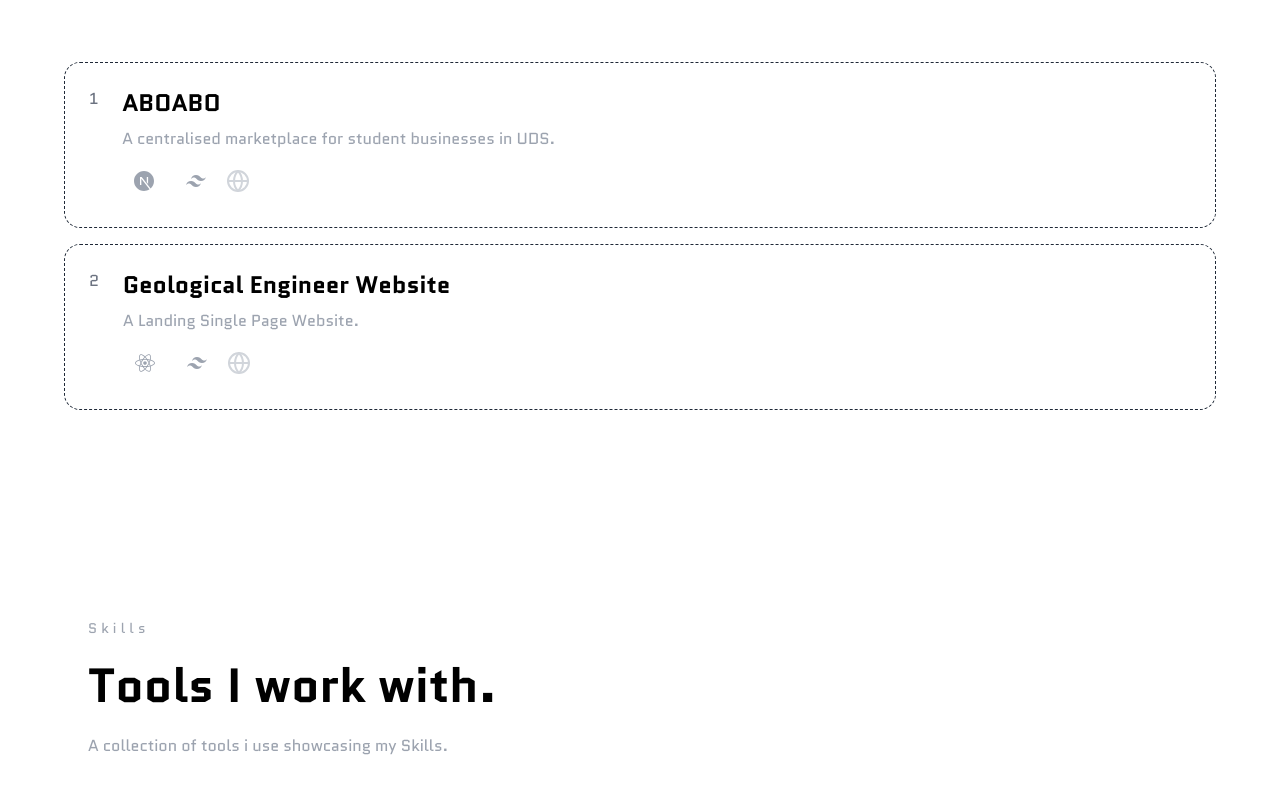
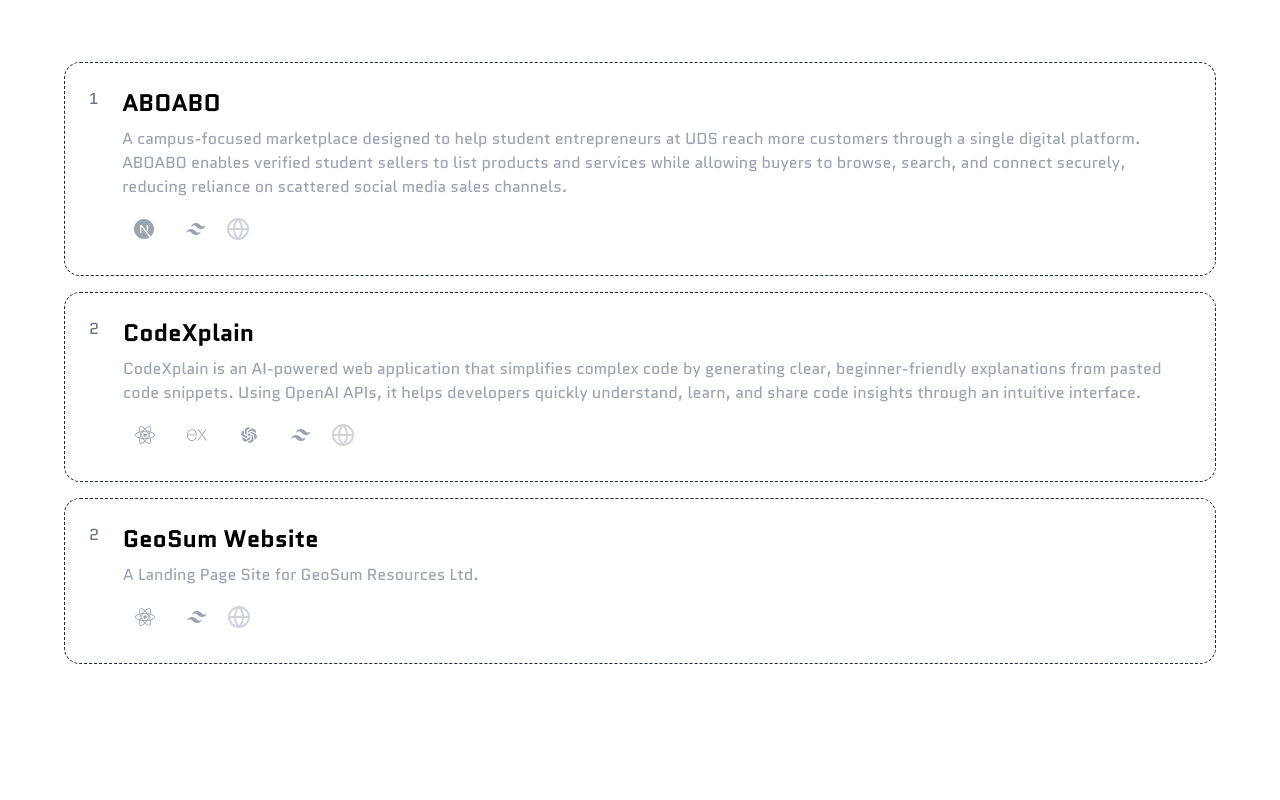
Before and after one commit to Muraydevs1/Portfolio, a React (Vite) app: page / in a window 1280 px wide. Shown: the part 1680-2480 px from the top of the page. Built offline with nearby package versions, Linux system fonts and the light colour scheme.

Commit message:
new additions to assets

```diff
--- a/src/assets/assets.js
+++ b/src/assets/assets.js
@@ -8,6 +8,8 @@
 import { FaReact } from 'react-icons/fa'
 import { RiTailwindCssFill } from 'react-icons/ri'
 import { SiNextdotjs } from 'react-icons/si'
+import { SiExpress } from "react-icons/si";
+import { AiFillOpenAI } from "react-icons/ai";
 
 
 export const prof = {
@@ -19,7 +21,7 @@
     {
       id: 1,
       title: "ABOABO",
-      description: "A centralised marketplace for student businesses in UDS.",
+      description: "A campus-focused marketplace designed to help student entrepreneurs at UDS reach more customers through a single digital platform. ABOABO enables verified student sellers to list products and services while allowing buyers to browse, search, and connect securely, reducing reliance on scattered social media sales channels.",
       image: realestate,
       link: "https://aboabo.vercel.app/",
       stack: [
@@ -29,8 +31,21 @@
     },
     {
       id: 2,
-      title: "Geological Engineer Website",
-      description: "A Landing Single Page Website.",
+      title: "CodeXplain",
+      description: "CodeXplain is an AI-powered web application that simplifies complex code by generating clear, beginner-friendly explanations from pasted code snippets. Using OpenAI APIs, it helps developers quickly understand, learn, and share code insights through an intuitive interface.",
+      image: null,
+      link: "github.com/Muraydevs1/CodeXplainer",
+      stack: [
+        { name: 'React', icon: FaReact },
+        { name: 'Express', icon: SiExpress },
+        { name: 'OpenAi', icon: AiFillOpenAI },
+        { name: 'Tailwind CSS', icon: RiTailwindCssFill }
+      ]
+    },
+    {
+      id: 2,
+      title: "GeoSum Website",
+      description: "A Landing Page Site for GeoSum Resources Ltd.",
       image: geopic,
       link: "https://geosumresources.netlify.app",
       stack: [
```
